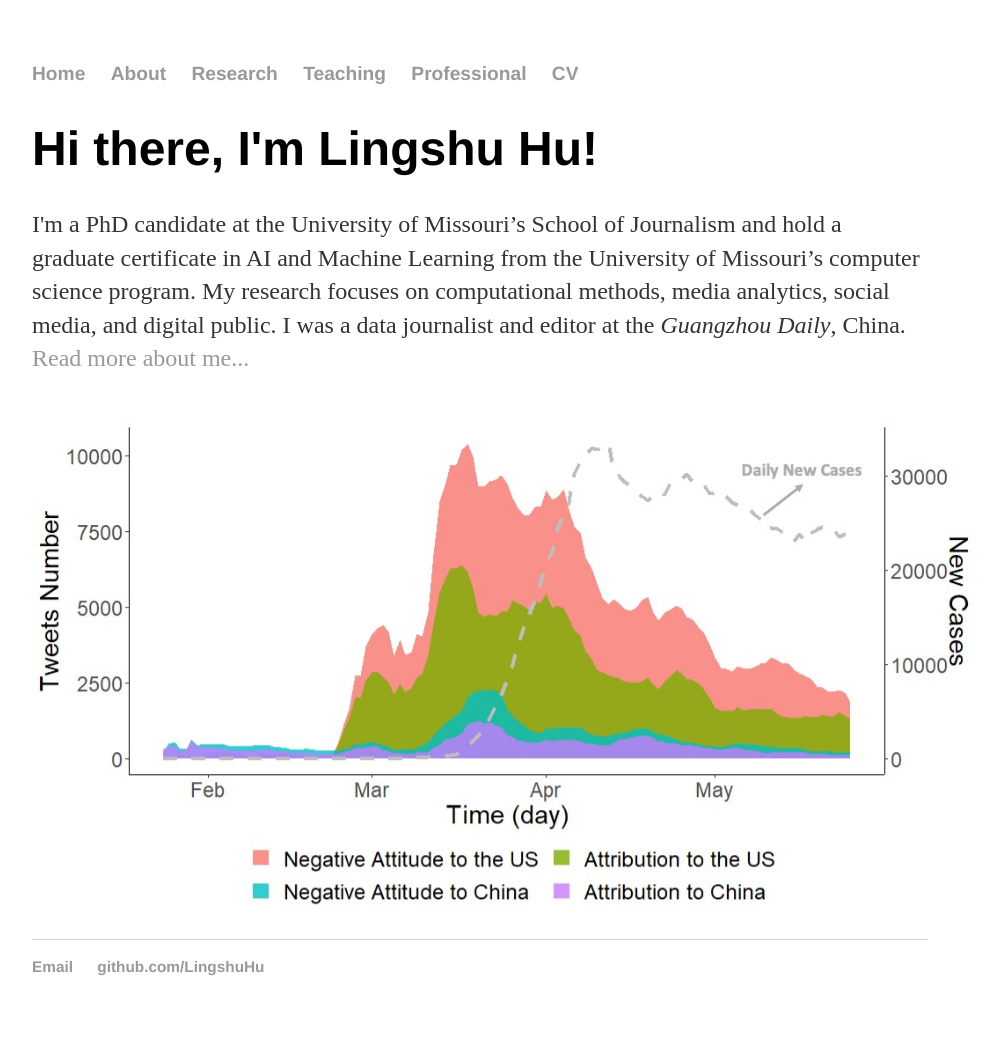
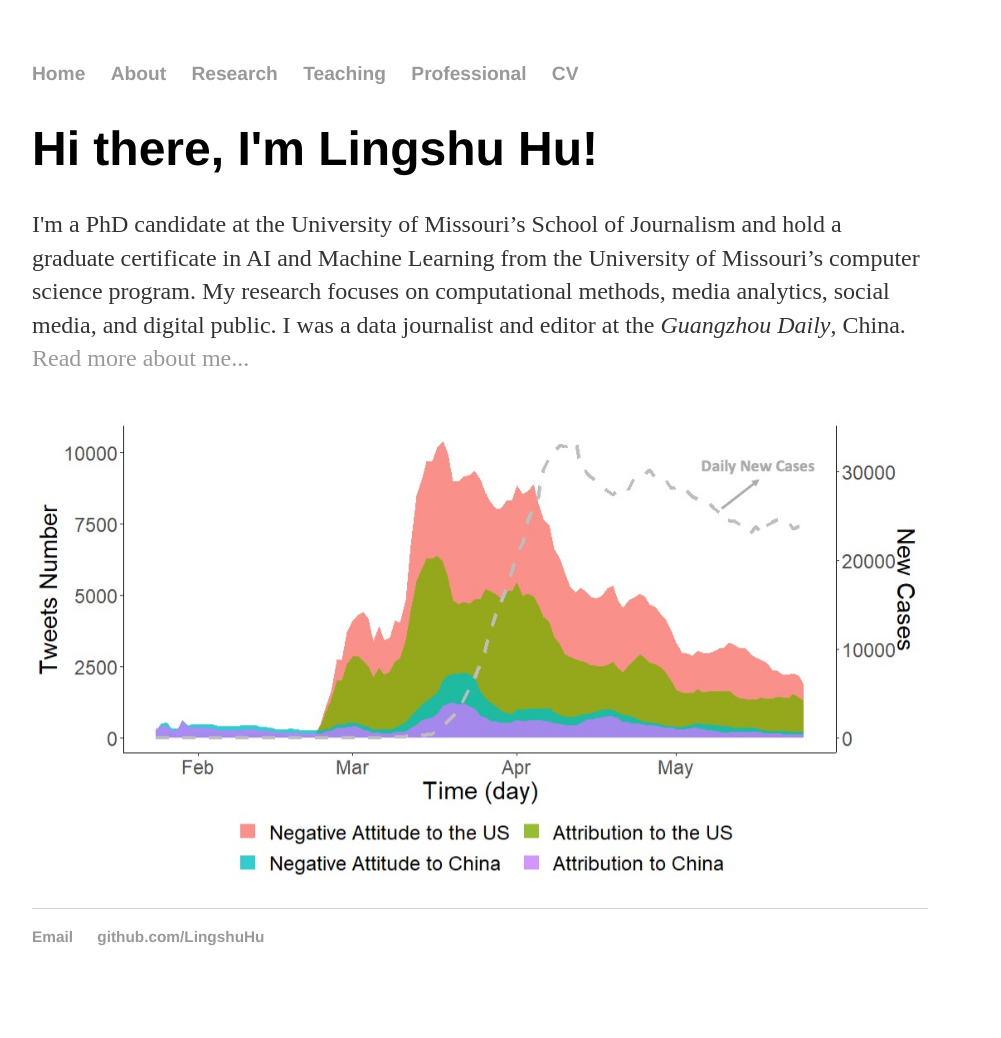
Before and after one commit to LingshuHu/lingshuhu.github.io, a Jekyll site: the page built from index.html, in a window 1280 px wide. Shown: the whole page, without its empty margins (160-1161 px from the left). Built offline with Jekyll 4.4.1, drawn with Linux system fonts in a browser that asks for light colours; after the commit the page ends 1008 px from its top, so only the background shows below that.

Commit message:
Update index.html

```diff
--- a/index.html
+++ b/index.html
@@ -6,7 +6,7 @@ title: Lingshu Hu
 	<h1>Hi there, I'm Lingshu Hu!</h1>
 	<p>I'm a PhD candidate at the University of Missouri’s School of Journalism and hold a graduate certificate in AI and Machine Learning from the University of Missouri’s computer science program. My research focuses on computational methods, media analytics, social media, and digital public. I was a data journalist and editor at the <em>Guangzhou Daily</em>, China. <a href="/about">Read more about me...</a></p>
 
-    <a href="/research"><img id="slide_photo" src="images/Slide1.jpeg" class="centerImage" width="950"></a>
+	<div class="imgbox"><a href="/research"><img class="center-fit" id="slide_photo" src="images/Slide1.jpeg"></a></div>
 
 </div><!-- /.blurb -->
 
```
